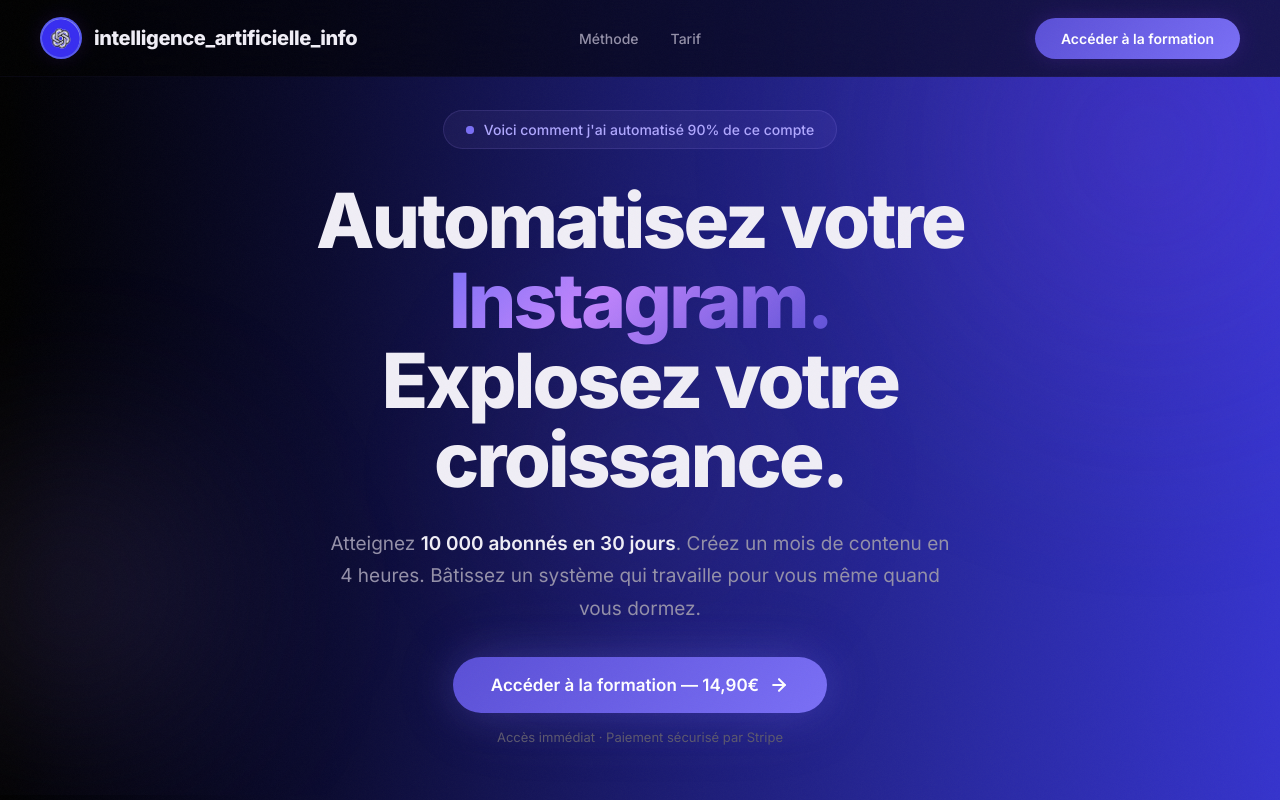
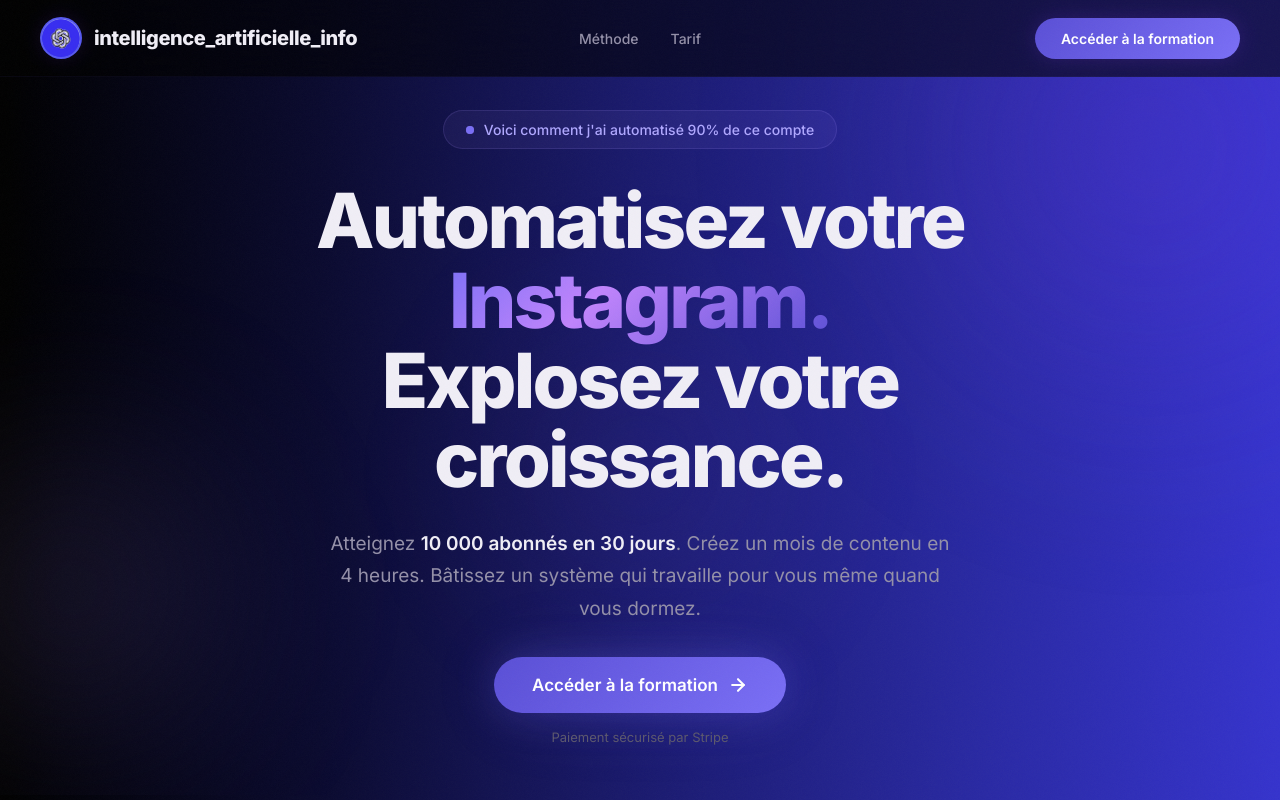
Before and after one commit to matheo-valiente/formation_ia, a React (Vite) app: page / in a window 1280 px wide. Shown: the top 800 px of the page. Built offline with nearby package versions, Linux system fonts and the light colour scheme.

Commit message:
petits changement de texte

```diff
--- a/src/App.jsx
+++ b/src/App.jsx
@@ -352,13 +352,13 @@
               target="_blank"
               rel="noopener noreferrer"
             >
-              Accéder à la formation — 14,90€
+              Accéder à la formation
               <Arrow />
             </a>
           </div>
 
           <p className={s.trustLine}>
-            Accès immédiat · Paiement sécurisé par Stripe
+            Paiement sécurisé par Stripe
           </p>
         </div>
       </section>
@@ -491,7 +491,7 @@
             <div className={s.footerBrand}>
               <a href="#" className={s.logo}>
                 <img src="/logo.png" alt="Logo" className={s.logoImg} />
-                Formation IA
+                Intelligence Artificielle Info
               </a>
               <p className={s.footerDesc}>
                 La méthode complète pour automatiser votre Instagram grâce à l'IA.
@@ -515,7 +515,7 @@
 
           <div className={s.footerBottom}>
             <p className={s.footerCopy}>
-              © {new Date().getFullYear()} Formation IA. Tous droits réservés.
+              © {new Date().getFullYear()} Intelligence Artificielle Info. Tous droits réservés.
             </p>
             <div className={s.footerSocials}>
               <a href={INSTA} className={s.footerSocial} target="_blank" rel="noopener noreferrer" aria-label="Instagram">
```
Also changed, not shown: src/App.module.css (line endings or trailing spaces).
